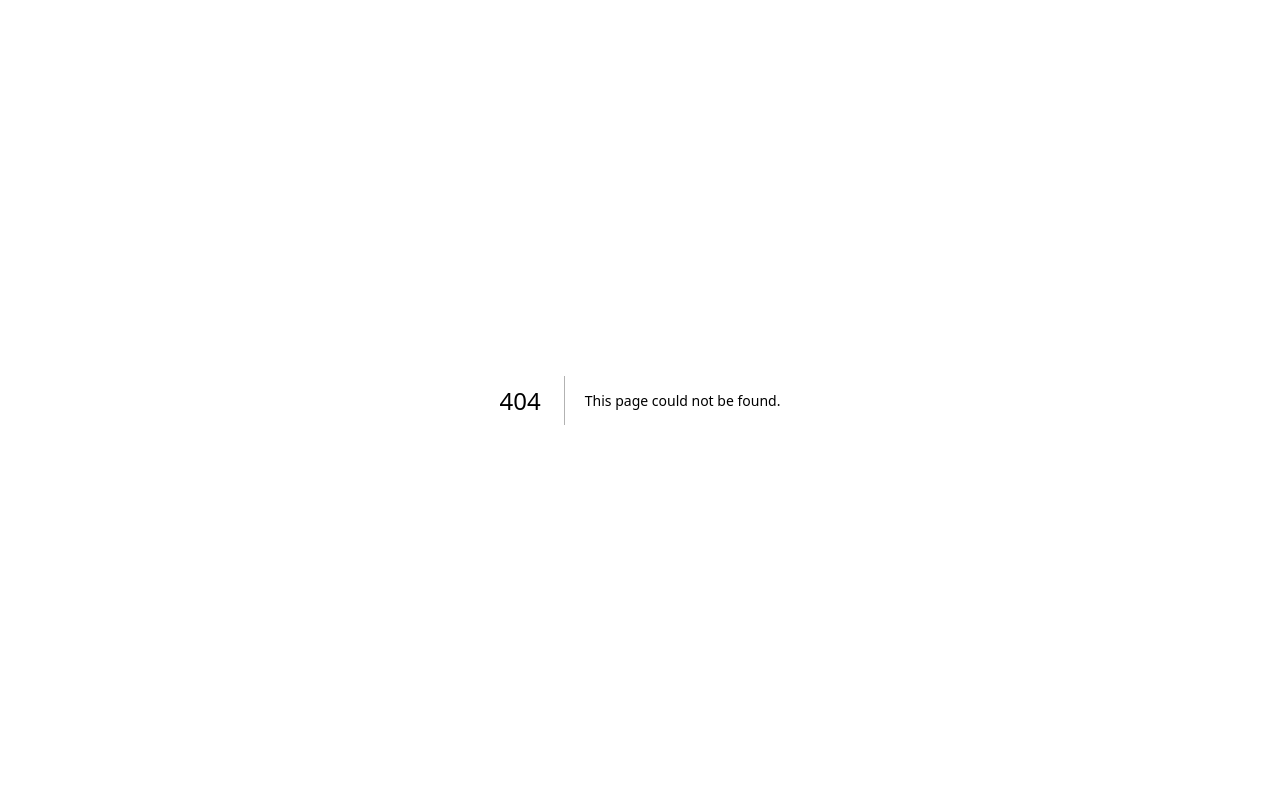
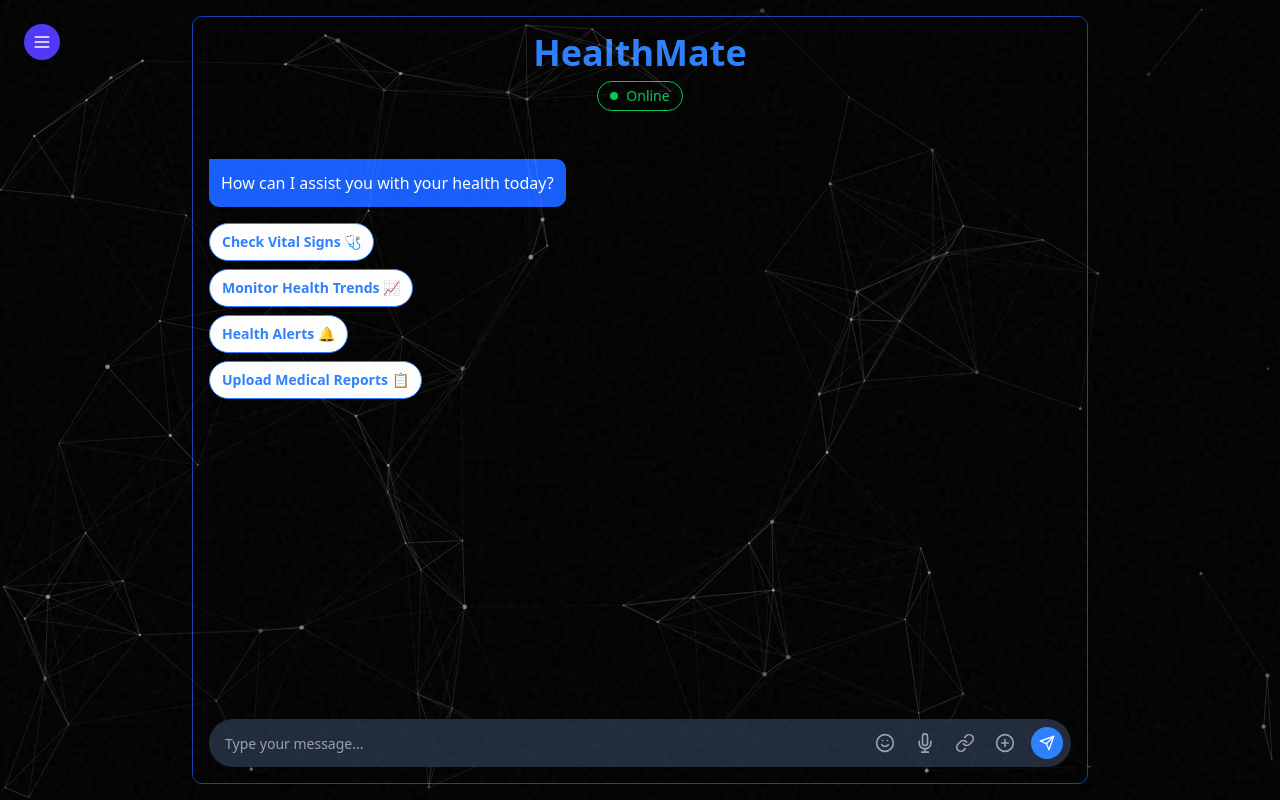
Before and after one commit to jayesh-verma-code/Project-N, a Next.js app: page /Healthmate in a window 1280 px wide. Before the commit this address had no page. Built offline with nearby package versions, Linux system fonts and the light colour scheme.

Commit message:
feat:Chat Interface for Healthmate

```diff
--- /dev/null
+++ b/app/Healthmate/page.tsx
@@ -0,0 +1,27 @@
+"use client";
+import { useRef } from "react";
+
+import { ThemeProvider } from "next-themes";
+import ParticlesBackground from "@/components/shared/particle-background";
+
+import NoiseTexture from "@/components/shared/noise-texture";
+
+import Healthmate from "@/components/Healthmate";
+export default function Home() {
+  const containerRef = useRef<HTMLDivElement>(null);
+  return (
+    <ThemeProvider attribute="class" defaultTheme="dark">
+      <main
+        ref={containerRef}
+        className="relative min-h-screen bg-gradient-to-b from-black to-gray-900 dark:from-black dark:to-gray-900 text-white overflow-hidden"
+      >
+
+        <NoiseTexture />
+        <ParticlesBackground />
+          <>
+           <Healthmate/>
+          </>
+      </main>
+    </ThemeProvider>
+  );
+}
--- a/components/Footer/Slider.tsx
+++ b/components/Footer/Slider.tsx
@@ -1,38 +1,96 @@
-import React from "react";
+import React, { useState } from "react";
 import {
   Menu,
-  ArrowLeftRight,
-  AlertTriangle,
-  Upload,
+  X,
+  HeartPulse,
+  Activity,
+  Bell,
+  Upload as UploadIcon,
   Settings,
+  CircleDot,
 } from "lucide-react";
 
 const Sidebar: React.FC = () => {
+  const [isOpen, setIsOpen] = useState(false);
+
+  const toggleSidebar = () => setIsOpen(!isOpen);
+
   return (
-    <div className="h-screen w-16 bg-[#0b0f1a] flex flex-col items-center justify-between py-6 fixed left-0 top-0">
-      {/* Top Icon - Hamburger */}
-      <div className="text-white hover:text-blue-400 cursor-pointer">
-        <Menu size={24} />
-      </div>
+    <>
+      {/* Toggle Button - Visible on all screen sizes */}
+      <button
+        onClick={toggleSidebar}
+        className={`fixed z-50 p-2 rounded-full transition-all ${
+          isOpen
+            ? "left-64 top-6 bg-gray-700/50"
+            : "left-6 top-6 bg-indigo-600"
+        }`}
+      >
+        {isOpen ? (
+          <X className="text-white w-5 h-5" />
+        ) : (
+          <Menu className="text-white w-5 h-5" />
+        )}
+      </button>
 
-      {/* Middle Icons */}
-      <div className="flex flex-col gap-6 text-white">
-        <div className="hover:text-blue-400 cursor-pointer">
-          <ArrowLeftRight size={24} />
+      {/* Sidebar with glassmorphism */}
+      <div
+        className={`fixed h-screen w-72 bg-white/10 backdrop-blur-lg border-r border-gray-700/20 flex flex-col z-40 transition-all duration-300 ${
+          isOpen ? "left-0" : "-left-full"
+        }`}
+      >
+        {/* HealthMate Header */}
+        <div className="p-6 border-b border-gray-700/10 flex items-center gap-3">
+          <div className="bg-indigo-600 p-2 rounded-lg">
+            <HeartPulse className="text-white w-6 h-6" />
+          </div>
+          <div>
+            <h1 className="font-semibold text-white">HealthMate</h1>
+            <p className="text-xs text-green-400 flex items-center gap-1">
+              <CircleDot className="w-3 h-3" />
+              Online
+            </p>
+          </div>
         </div>
-        <div className="hover:text-blue-400 cursor-pointer">
-          <AlertTriangle size={24} />
-        </div>
-        <div className="hover:text-blue-400 cursor-pointer">
-          <Upload size={24} />
+
+        {/* Navigation Items */}
+        <div className="flex-1 flex flex-col justify-between p-4">
+          <div className="space-y-1">
+            <p className="text-xs text-gray-400 uppercase tracking-wider px-4 py-2">
+              Health Tools
+            </p>
+            <button className="w-full flex items-center gap-3 px-4 py-3 rounded-lg text-gray-300 hover:bg-white/5 hover:text-white transition-colors">
+              <Activity className="w-5 h-5" />
+              <span>Monitor Health Trends</span>
+            </button>
+            <button className="w-full flex items-center gap-3 px-4 py-3 rounded-lg text-gray-300 hover:bg-white/5 hover:text-white transition-colors">
+              <Bell className="w-5 h-5" />
+              <span>Health Alerts</span>
+            </button>
+            <button className="w-full flex items-center gap-3 px-4 py-3 rounded-lg text-gray-300 hover:bg-white/5 hover:text-white transition-colors">
+              <UploadIcon className="w-5 h-5" />
+              <span>Upload Medical Reports</span>
+            </button>
+          </div>
+
+          {/* Settings at Bottom */}
+          <div>
+            <button className="w-full flex items-center gap-3 px-4 py-3 rounded-lg text-gray-300 hover:bg-white/5 hover:text-white transition-colors">
+              <Settings className="w-5 h-5" />
+              <span>Settings</span>
+            </button>
+          </div>
         </div>
       </div>
 
-      {/* Bottom Icon */}
-      <div className="text-white hover:text-blue-400 cursor-pointer">
-        <Settings size={24} />
-      </div>
-    </div>
+      {/* Overlay without blur */}
+      {isOpen && (
+        <div
+          className="fixed inset-0 bg-black/30 z-30"
+          onClick={toggleSidebar}
+        />
+      )}
+    </>
   );
 };
 
--- /dev/null
+++ b/components/Healthmate.tsx
@@ -0,0 +1,151 @@
+// pages/index.tsx
+import { useState } from 'react';
+import Head from 'next/head';
+import Sidebar from './Footer/Slider';
+
+type Message = {
+  id: string;
+  text: string;
+  sender: 'user' | 'bot';
+  timestamp: Date;
+};
+
+export default function Home() {
+  //const [messages, setMessages] = useState<Message[]>([]);
+  const [inputValue, setInputValue] = useState<string>('');
+
+  const handleSendMessage = (text: string) => {
+    // In a real app, you would handle API calls here
+    console.log(`User: ${text}`);
+    setInputValue('');
+  };
+
+  return (
+    <div className="min-h-screen bg-black text-white flex flex-col">
+      <Sidebar/>
+      <Head>
+        <title>HealthMate</title>
+        <meta name="description" content="Your health assistant" />
+        <link rel="icon" href="/favicon.ico" />
+      </Head>
+
+      <main className="flex-1 flex flex-col max-w-4xl mx-auto w-full p-4 border border-blue-800 rounded-lg my-4">
+        {/* Header */}
+        <div className="text-center mb-8 pb-4">
+          <h1 className="text-4xl font-bold text-blue-500 mb-2">HealthMate</h1>
+          <div className="inline-flex items-center bg-black rounded-full px-3 py-1 border border-green-500">
+            <span className="w-2 h-2 bg-green-500 rounded-full mr-2"></span>
+            <span className="text-sm text-green-500">Online</span>
+          </div>
+        </div>
+
+        {/* Chat Area */}
+        <div className="flex-1 mb-4 overflow-y-auto">
+          <div className="flex flex-col space-y-4">
+            {/* Initial bot message */}
+            <div className="bg-blue-600 text-white p-3 rounded-tr-lg rounded-br-lg rounded-bl-lg self-start max-w-[80%] shadow">
+              <p>How can I assist you with your health today?</p>
+            </div>
+
+            {/* Quick options */}
+            <div className="flex flex-col gap-2">
+              <button
+                className="bg-white text-blue-500 border border-blue-500 font-bold rounded-full px-3 py-2 text-sm inline-flex items-center self-start"
+                onClick={() => handleSendMessage("Check Vital Signs")}
+              >
+                Check Vital Signs 🩺
+              </button>
+              <button
+                className="bg-white text-blue-500 border border-blue-500 font-bold rounded-full px-3 py-2 text-sm inline-flex items-center self-start"
+                onClick={() => handleSendMessage("Monitor Health Trends")}
+              >
+                Monitor Health Trends 📈
+              </button>
+              <button
+                className="bg-white text-blue-500 border border-blue-500 font-bold rounded-full px-3 py-2 text-sm inline-flex items-center self-start"
+                onClick={() => handleSendMessage("Health Alerts")}
+              >
+                Health Alerts 🔔
+              </button>
+              <button
+                className="bg-white text-blue-500 border border-blue-500 font-bold rounded-full px-3 py-2 text-sm inline-flex items-center self-start"
+                onClick={() => handleSendMessage("Upload Medical Reports")}
+              >
+                Upload Medical Reports 📋
+              </button>
+            </div>
+          </div>
+        </div>
+
+        {/* Input Area */}
+        <div className="relative bg-gray-800 text-white rounded-full px-4 py-3 pr-36 focus:outline-none focus:ring-2 focus:ring-blue-500">
+          <input
+            type="text"
+            placeholder="Type your message..."
+            className="w-[90%] bg-transparent focus:outline-none text-sm text-white placeholder-gray-400"
+            value={inputValue}
+            onChange={(e: React.ChangeEvent<HTMLInputElement>) => setInputValue(e.target.value)}
+            onKeyPress={(e: React.KeyboardEvent<HTMLInputElement>) => {
+              if (e.key === 'Enter' && inputValue.trim()) {
+                handleSendMessage(inputValue);
+              }
+            }}
+          />
+          <div className="absolute right-2 bottom-2 flex space-x-3 items-center">
+            {/* Smile/Emoji Icon */}
+            <button className="text-gray-400 hover:text-white w-7 h-7 flex items-center justify-center">
+              <svg viewBox="0 0 24 24" fill="none" stroke="currentColor" strokeWidth="2" strokeLinecap="round" strokeLinejoin="round" className="w-5 h-5">
+                <circle cx="12" cy="12" r="10"></circle>
+                <path d="M8 14s1.5 2 4 2 4-2 4-2"></path>
+                <line x1="9" y1="9" x2="9.01" y2="9"></line>
+                <line x1="15" y1="9" x2="15.01" y2="9"></line>
+              </svg>
+            </button>
+
+            {/* Microphone Icon */}
+            <button className="text-gray-400 hover:text-white w-7 h-7 flex items-center justify-center">
+              <svg viewBox="0 0 24 24" fill="none" stroke="currentColor" strokeWidth="2" strokeLinecap="round" strokeLinejoin="round" className="w-5 h-5">
+                <path d="M12 1a3 3 0 0 0-3 3v8a3 3 0 0 0 6 0V4a3 3 0 0 0-3-3z"></path>
+                <path d="M19 10v2a7 7 0 0 1-14 0v-2"></path>
+                <line x1="12" y1="19" x2="12" y2="23"></line>
+                <line x1="8" y1="23" x2="16" y2="23"></line>
+              </svg>
+            </button>
+
+            {/* Attachment/Link Icon */}
+            <button className="text-gray-400 hover:text-white w-7 h-7 flex items-center justify-center">
+              <svg viewBox="0 0 24 24" fill="none" stroke="currentColor" strokeWidth="2" strokeLinecap="round" strokeLinejoin="round" className="w-5 h-5">
+                <path d="M10 13a5 5 0 0 0 7.54.54l3-3a5 5 0 0 0-7.07-7.07l-1.72 1.71"></path>
+                <path d="M14 11a5 5 0 0 0-7.54-.54l-3 3a5 5 0 0 0 7.07 7.07l1.71-1.71"></path>
+              </svg>
+            </button>
+
+            {/* Plus/Add Icon */}
+            <button className="text-gray-400 hover:text-white w-7 h-7 flex items-center justify-center">
+              <svg viewBox="0 0 24 24" fill="none" stroke="currentColor" strokeWidth="2" strokeLinecap="round" strokeLinejoin="round" className="w-5 h-5">
+                <circle cx="12" cy="12" r="10"></circle>
+                <line x1="12" y1="8" x2="12" y2="16"></line>
+                <line x1="8" y1="12" x2="16" y2="12"></line>
+              </svg>
+            </button>
+
+            {/* Send Icon (Paper Plane) */}
+            <button
+              className="bg-blue-500 text-white rounded-full w-8 h-8 flex items-center justify-center hover:bg-blue-600"
+              onClick={() => {
+                if (inputValue.trim()) {
+                  handleSendMessage(inputValue);
+                }
+              }}
+            >
+              <svg viewBox="0 0 24 24" fill="none" stroke="currentColor" strokeWidth="2" strokeLinecap="round" strokeLinejoin="round" className="w-4 h-4">
+                <line x1="22" y1="2" x2="11" y2="13"></line>
+                <polygon points="22 2 15 22 11 13 2 9 22 2"></polygon>
+              </svg>
+            </button>
+          </div>
+        </div>
+      </main>
+    </div>
+  );
+}
```
